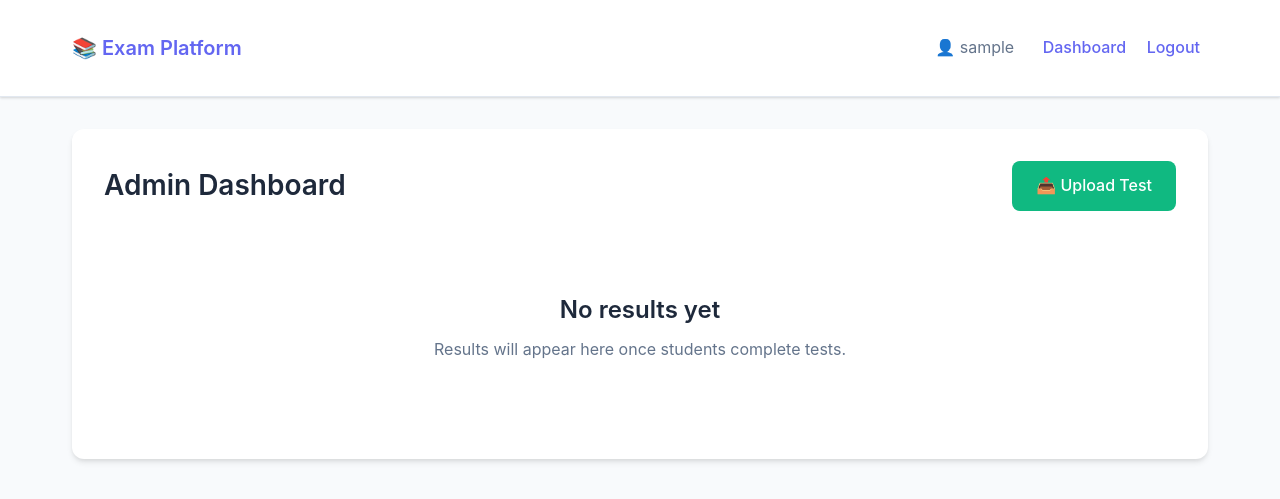
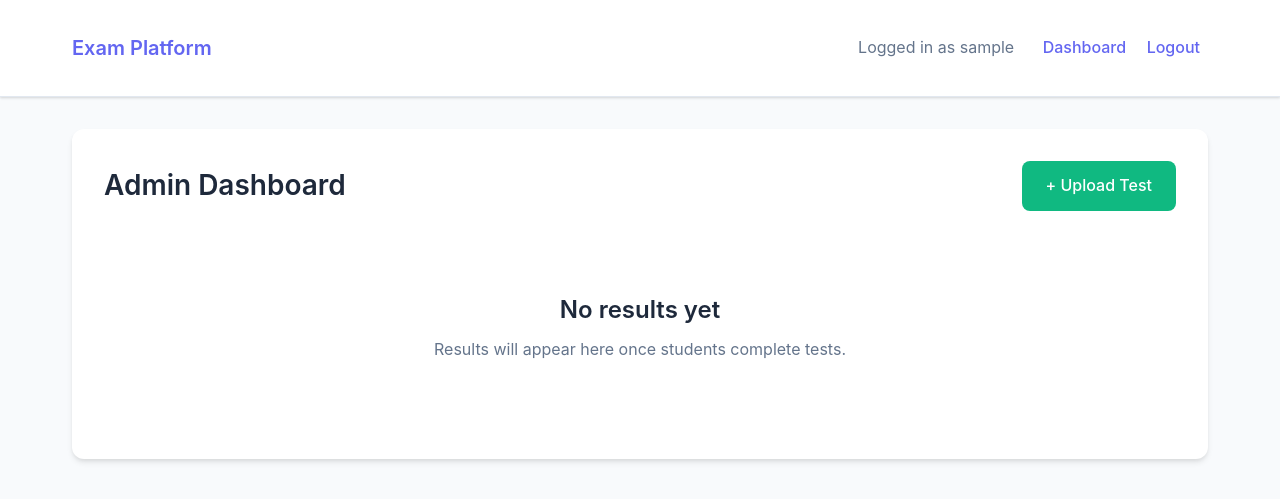
Before and after one commit to SmiSHBT/ExamPlatform, a Django app: page /dashboard/ in a window 1280 px wide. Shown: the top 499 px of the page. Run offline with Django 4.2, Linux system fonts and the light colour scheme; the visitor is signed in with stand-in values (Sample User, id 1); data comes from the database, SQL or seed files in the repository; data that the repository does not hold is empty.

Commit message:
literally done fixing

```diff
--- a/templates/base.html
+++ b/templates/base.html
@@ -11,11 +11,11 @@
   <nav>
     <div class="container" style="display: flex; justify-content: space-between; align-items: center; padding: 1rem 2rem;">
       <div>
-        <a href="{% url 'tests_list' %}" style="font-size: 1.25rem; font-weight: 600;">📚 Exam Platform</a>
+        <a href="{% url 'tests_list' %}" style="font-size: 1.25rem; font-weight: 600;"> Exam Platform</a>
       </div>
       <div>
         {% if user.is_authenticated %}
-          <span style="color: var(--text-secondary); margin-right: 1rem;">👤 {{ user.username }}</span>
+          <span style="color: var(--text-secondary); margin-right: 1rem;">Logged in as {{ user.username }}</span>
           {% if user.is_superuser %}
             <a href="{% url 'dashboard' %}">Dashboard</a>
           {% endif %}
--- a/templates/dashboard.html
+++ b/templates/dashboard.html
@@ -3,7 +3,7 @@
 <div class="card">
   <div style="display: flex; justify-content: space-between; align-items: center; margin-bottom: 2rem;">
     <h2 style="margin: 0;">Admin Dashboard</h2>
-    <a href="{% url 'upload_test' %}" class="btn btn-success">📤 Upload Test</a>
+    <a href="{% url 'upload_test' %}" class="btn btn-success">+ Upload Test</a>
   </div>
 
   {% if results %}
--- a/templates/test_player.html
+++ b/templates/test_player.html
@@ -17,8 +17,8 @@
     <input type="hidden" name="result_id" value="{{ result.id }}">
     <input type="hidden" name="answers" id="answers_input">
     <div class="form-actions">
-      <button type="button" onclick="collectAndSubmit()" class="btn">✅ Submit Test</button>
-      <button type="button" onclick="takeScreenshot()" class="btn btn-success">📸 Take Screenshot</button>
+      <button type="button" onclick="collectAndSubmit()" class="btn"> Submit Test</button>
+      <button type="button" onclick="takeScreenshot()" class="btn btn-success"> Take Screenshot</button>
     </div>
   </form>
 </div>
```
